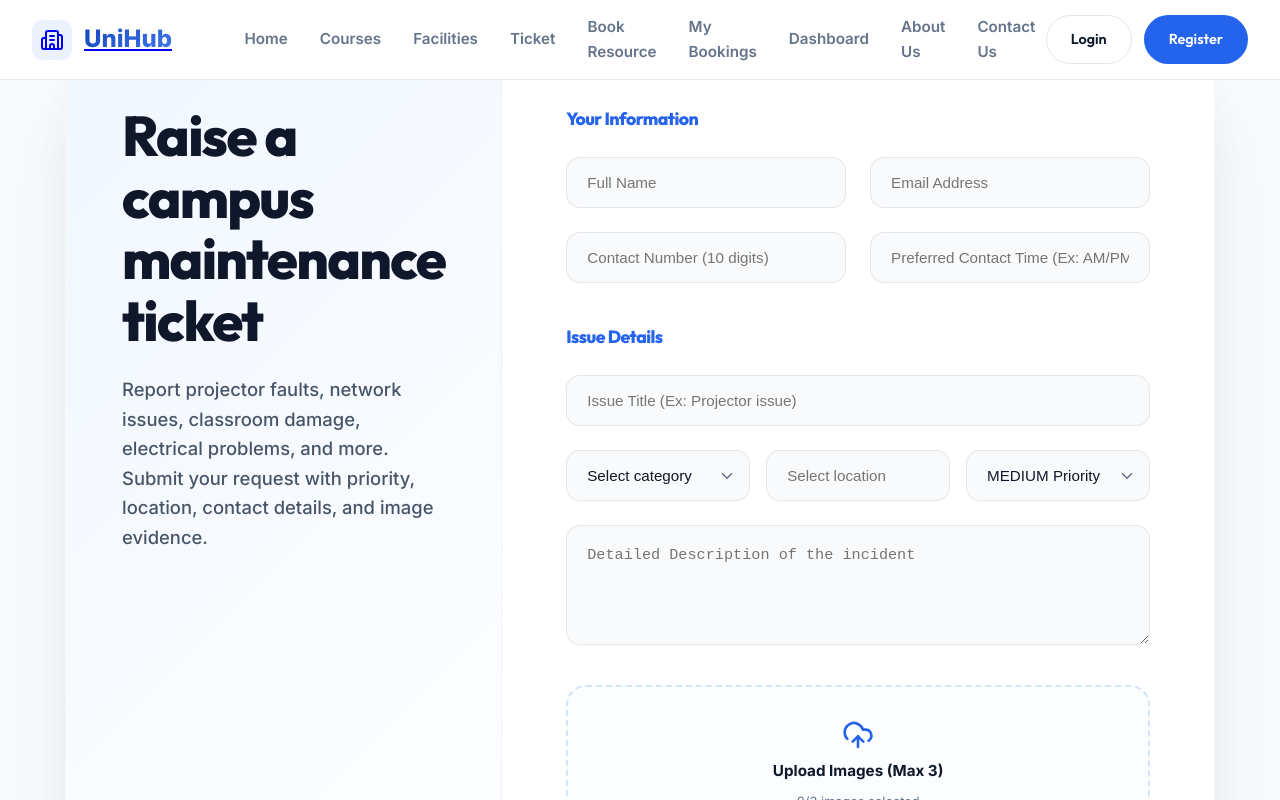
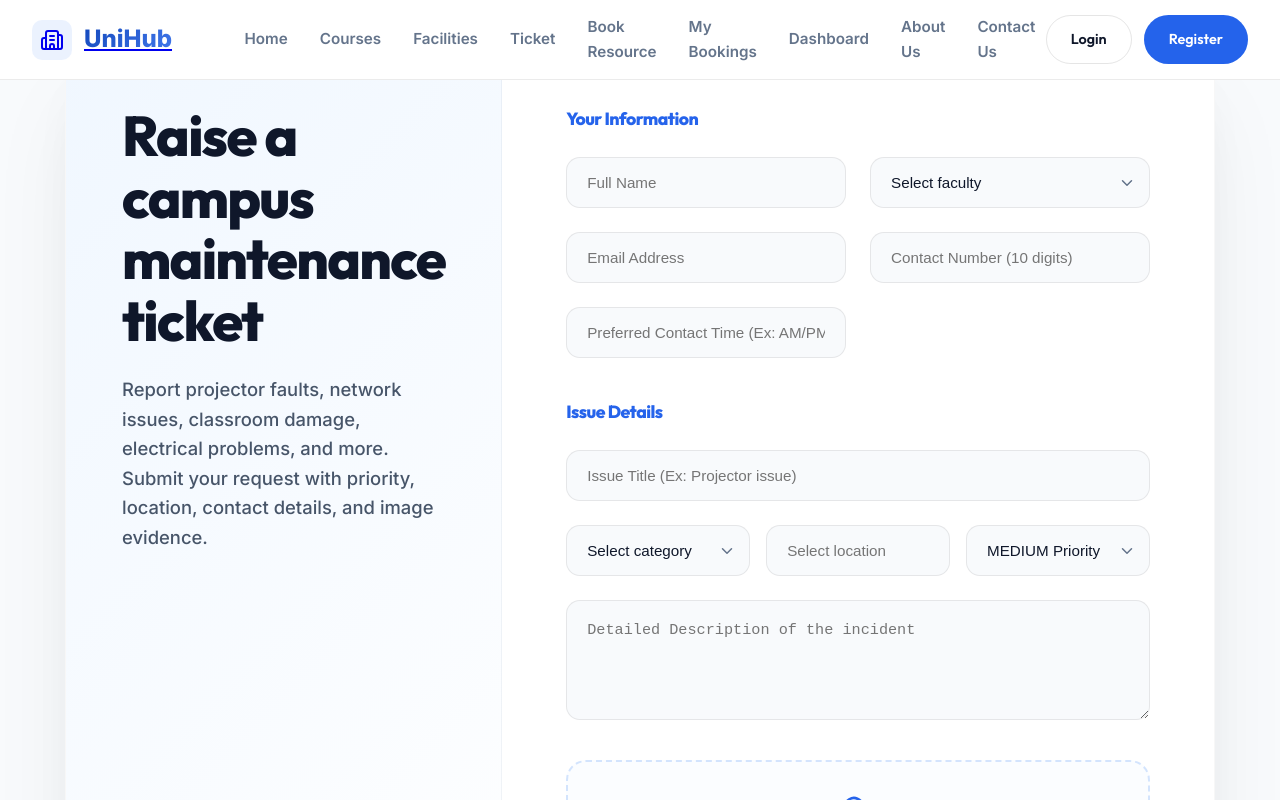
Before and after one commit to Amoda25/it3030-paf-2026-smart-campus-group-KND-05, a React (Vite) app in the folder frontend/: page /incidents in a window 1280 px wide. Shown: the top 800 px of the page. Built offline with nearby package versions, Linux system fonts and the light colour scheme.

Commit message:
feat: Add Faculty field to tickets and enhance incident management dashboard

```diff
--- a/frontend/src/components/IncidentManagement.jsx
+++ b/frontend/src/components/IncidentManagement.jsx
@@ -35,13 +35,14 @@ const IncidentManagement = () => {
 
       // Map backend data to frontend format if needed
       const formattedTickets = data.map(ticket => ({
-        id: ticket.ticketId,
-        title: ticket.issueTitle,
-        subtitle: `${ticket.category} • ${ticket.fullName}`,
-        location: ticket.location,
-        priority: ticket.priority,
-        status: ticket.status,
-        technician: ticket.technician
+        id: ticket.ticketId || 'N/A',
+        title: ticket.issueTitle || 'No Title',
+        subtitle: `${ticket.category || 'General'} • ${ticket.fullName || 'Anonymous'}`,
+        faculty: ticket.faculty || 'Not Specified',
+        location: ticket.location || 'Unknown',
+        priority: ticket.priority || 'MEDIUM',
+        status: ticket.status || 'OPEN',
+        technician: ticket.technician || 'Not Assigned'
       }));
 
       setTickets(formattedTickets);
@@ -230,6 +231,7 @@ const IncidentManagement = () => {
                 <th style={{ padding: '1.25rem 1.5rem', fontSize: '0.85rem', fontWeight: '700', color: '#64748b', textTransform: 'uppercase' }}>Ticket ID</th>
                 <th style={{ padding: '1.25rem 1.5rem', fontSize: '0.85rem', fontWeight: '700', color: '#64748b', textTransform: 'uppercase' }}>Title</th>
                 <th style={{ padding: '1.25rem 1.5rem', fontSize: '0.85rem', fontWeight: '700', color: '#64748b', textTransform: 'uppercase' }}>Location</th>
+                <th style={{ padding: '1.25rem 1.5rem', fontSize: '0.85rem', fontWeight: '700', color: '#64748b', textTransform: 'uppercase' }}>Faculty</th>
                 <th style={{ padding: '1.25rem 1.5rem', fontSize: '0.85rem', fontWeight: '700', color: '#64748b', textTransform: 'uppercase' }}>Priority</th>
                 <th style={{ padding: '1.25rem 1.5rem', fontSize: '0.85rem', fontWeight: '700', color: '#64748b', textTransform: 'uppercase' }}>Status</th>
                 <th style={{ padding: '1.25rem 1.5rem', fontSize: '0.85rem', fontWeight: '700', color: '#64748b', textTransform: 'uppercase' }}>Technician</th>
@@ -246,9 +248,10 @@ const IncidentManagement = () => {
                   // Search Filtering
                   const searchLower = searchQuery.toLowerCase();
                   const matchesSearch =
-                    ticket.id.toLowerCase().includes(searchLower) ||
-                    ticket.title.toLowerCase().includes(searchLower) ||
-                    ticket.location.toLowerCase().includes(searchLower);
+                    (ticket.id && ticket.id.toLowerCase().includes(searchLower)) ||
+                    (ticket.title && ticket.title.toLowerCase().includes(searchLower)) ||
+                    (ticket.location && ticket.location.toLowerCase().includes(searchLower)) ||
+                    (ticket.faculty && ticket.faculty.toLowerCase().includes(searchLower));
                   if (!matchesSearch) return false;
 
                   // Status Dropdown Filtering
@@ -264,6 +267,7 @@ const IncidentManagement = () => {
                     <div style={{ fontSize: '0.8rem', color: '#94a3b8' }}>{ticket.subtitle}</div>
                   </td>
                   <td style={{ padding: '1.5rem', color: '#64748b', fontWeight: '500' }}>{ticket.location}</td>
+                  <td style={{ padding: '1.5rem', color: '#64748b', fontWeight: '600' }}>{ticket.faculty}</td>
                   <td style={{ padding: '1.5rem' }}>
                     <span style={{
                       padding: '0.4rem 0.8rem',
--- a/frontend/src/components/IncidentsPage.jsx
+++ b/frontend/src/components/IncidentsPage.jsx
@@ -32,6 +32,7 @@ const IncidentsPage = () => {
   const [images, setImages] = useState([]); // {file, previewUrl}
   const [formData, setFormData] = useState({
     fullName: '',
+    faculty: 'Select faculty',
     email: '',
     contactNumber: '',
     preferredTime: '',
@@ -71,6 +72,7 @@ const IncidentsPage = () => {
     }
 
     if (formData.category === 'Select category') newErrors.category = "Please select a category";
+    if (formData.faculty === 'Select faculty') newErrors.faculty = "Please select your faculty";
     if (!formData.location || !formData.location.trim()) newErrors.location = "Location is required";
 
     if (!formData.description.trim()) {
@@ -109,6 +111,7 @@ const IncidentsPage = () => {
       else if (value.length < 10) fieldError = "Please provide more details (min 10 chars)";
     }
     if (name === 'category' && value === 'Select category') fieldError = "Please select a category";
+    if (name === 'faculty' && value === 'Select faculty') fieldError = "Please select your faculty";
     if (name === 'location' && (!value || !value.trim())) fieldError = "Location is required";
 
     setErrors(prev => ({ ...prev, [name]: fieldError }));
@@ -144,6 +147,7 @@ const IncidentsPage = () => {
     e.preventDefault();
     setFormData({
       fullName: '',
+      faculty: 'Select faculty',
       email: '',
       contactNumber: '',
       preferredTime: '',
@@ -438,6 +442,35 @@ const IncidentsPage = () => {
                   {errors.fullName && <span style={{ color: '#ef4444', fontSize: '0.8rem', fontWeight: '600', paddingLeft: '0.5rem' }}>{errors.fullName}</span>}
                 </div>
                 <div style={{ display: 'flex', flexDirection: 'column', gap: '0.4rem' }}>
+                  <div style={{ position: 'relative' }}>
+                    <select
+                      name="faculty"
+                      value={formData.faculty}
+                      onChange={handleInputChange}
+                      style={{
+                        width: '100%',
+                        padding: '1rem 1.25rem',
+                        borderRadius: '14px',
+                        border: errors.faculty ? '1px solid #ef4444' : '1px solid rgba(0,0,0,0.08)',
+                        background: errors.faculty ? '#fef2f2' : '#f8fafc',
+                        fontSize: '0.95rem',
+                        color: '#0f172a',
+                        appearance: 'none',
+                        cursor: 'pointer'
+                      }}
+                    >
+                      <option>Select faculty</option>
+                      <option>Faculty of Computing</option>
+                      <option>Faculty of Business</option>
+                      <option>Faculty of Engineering</option>
+                      <option>Faculty of Humanities & Sciences</option>
+                      <option>Faculty of Graduate Studies</option>
+                    </select>
+                    <ChevronDown size={18} style={{ position: 'absolute', right: '14px', top: '50%', transform: 'translateY(-50%)', color: '#64748b', pointerEvents: 'none' }} />
+                  </div>
+                  {errors.faculty && <span style={{ color: '#ef4444', fontSize: '0.8rem', fontWeight: '600', paddingLeft: '0.5rem' }}>{errors.faculty}</span>}
+                </div>
+                <div style={{ display: 'flex', flexDirection: 'column', gap: '0.4rem' }}>
                   <input
                     className="input-focus"
                     type="email"
```
Also changed, not shown: 2 other files (tests, documents, lock files or other folders).
